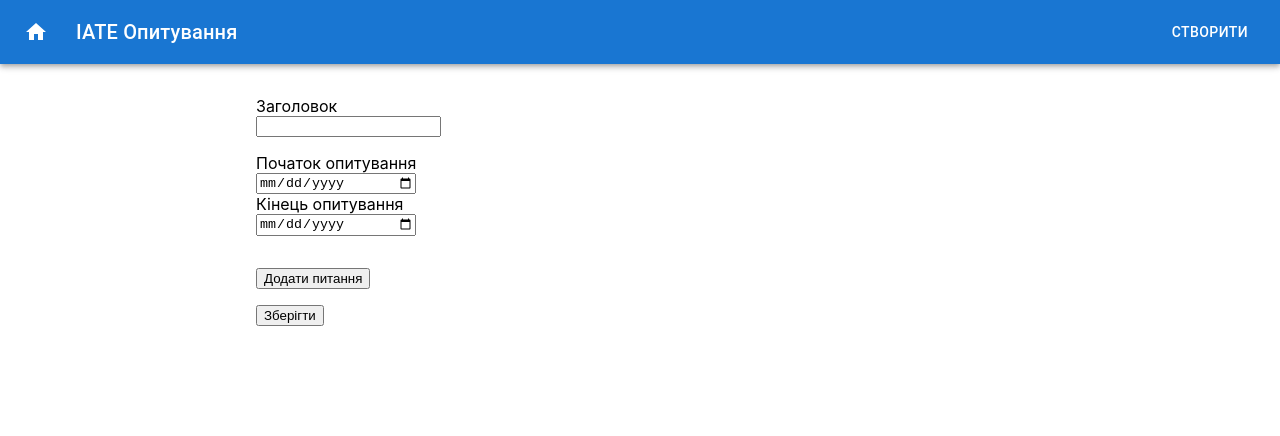
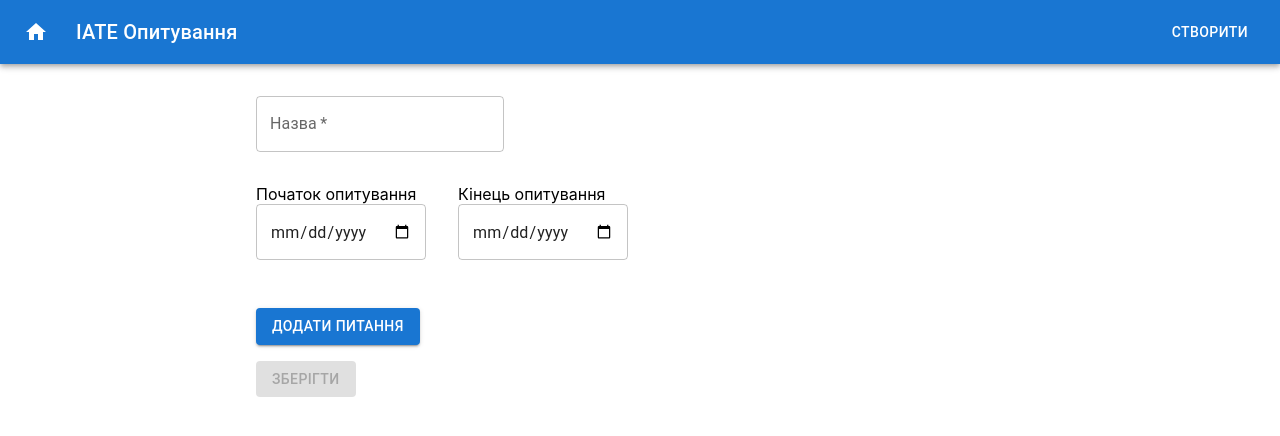
Before and after one commit to Kryvorotov/diploma-surveys-frontend, a React (Create React App) app: page /create-survey in a window 1280 px wide. Shown: the top 436 px of the page. Built offline with nearby package versions, Linux system fonts and the light colour scheme.

Commit message:
update create survey styles

```diff
--- a/src/screens/CreateSurvey/index.js
+++ b/src/screens/CreateSurvey/index.js
@@ -4,6 +4,7 @@ import {useDispatch, useSelector} from "react-redux";
 import {createSurveys, deleteSurvey, editSurvey} from "../../services/survey-service";
 import {useNavigate, useParams} from "react-router-dom";
 import {convertToInput} from "../../utils/date";
+import {TextField, Button} from "@mui/material";
 
 function CreateSurvey() {
   const dispatch = useDispatch();
@@ -67,37 +68,35 @@ function CreateSurvey() {
   return (
     <div className={styles.container}>
       <div className={styles.input}>
-        <label htmlFor="">Заголовок</label>
-        <input onChange={(value) => setTitle(value.currentTarget.value)} value={title} required type="text" />
+        <TextField label={'Назва'} onChange={(value) => setTitle(value.currentTarget.value)} value={title} required type="text" />
       </div>
-      <div>
+      <div className={styles.dateWrapper}>
         <div className={styles.input} >
           <label htmlFor="">Початок опитування</label>
-          <input min={convertToInput()} required type="date" value={startAt} onChange={(value) => setStartAt(value.currentTarget.value)} />
+          <TextField min={convertToInput()} required type="date" value={startAt} onChange={(value) => setStartAt(value.currentTarget.value)} />
         </div>
         <div className={styles.input} >
           <label htmlFor="">Кінець опитування</label>
-          <input min={convertToInput(startAt)} required type="date" value={endAt} onChange={(value) => setEndAt(value.currentTarget.value)} />
+          <TextField min={convertToInput(startAt)} required type="date" value={endAt} onChange={(value) => setEndAt(value.currentTarget.value)} />
         </div>
       </div>
       <div>
         {questions.map((question, index) => (
           <div key={index}>
             <div className={styles.input} >
-              <label htmlFor="">Питання {index+1}</label>
-              <input required type="text" value={question.text} onChange={(value) => onChange(value, index)} />
-               <button onClick={() => deleteQuestion(index)}>Видалити</button>
+              <TextField label={`Питання ${index+1}`} required type="text" value={question.text} onChange={(value) => onChange(value, index)} />
+               <Button variant="contained" onClick={() => deleteQuestion(index)}>Видалити</Button>
             </div>
 
           </div>
         ))}
       </div>
 
-      <button onClick={handleAddQuestion}>Додати питання</button>
+      <Button variant="contained" onClick={handleAddQuestion}>Додати питання</Button>
 
-      <button onClick={handleSave}>Зберігти</button>
+      <Button variant="contained" disabled={!questions.length || !title} onClick={handleSave}>Зберігти</Button>
 
-      {survey && <button className={styles.deleteBtn} onClick={handleDelete}>Видалити</button>}
+      {survey && <Button color="error" variant="contained" className={styles.deleteBtn} onClick={handleDelete}>Видалити</Button>}
     </div>
   );
 }
--- a/src/screens/CreateSurvey/styles.module.sass
+++ b/src/screens/CreateSurvey/styles.module.sass
@@ -5,9 +5,14 @@
   gap: 1rem
   align-items: flex-start
 
+  .dateWrapper
+    display: flex
+    gap: 2rem
+
   .input
     display: flex
     flex-direction: column
+    margin-bottom: 1rem
 
   .deleteBtn
     border: 1px solid red
```
